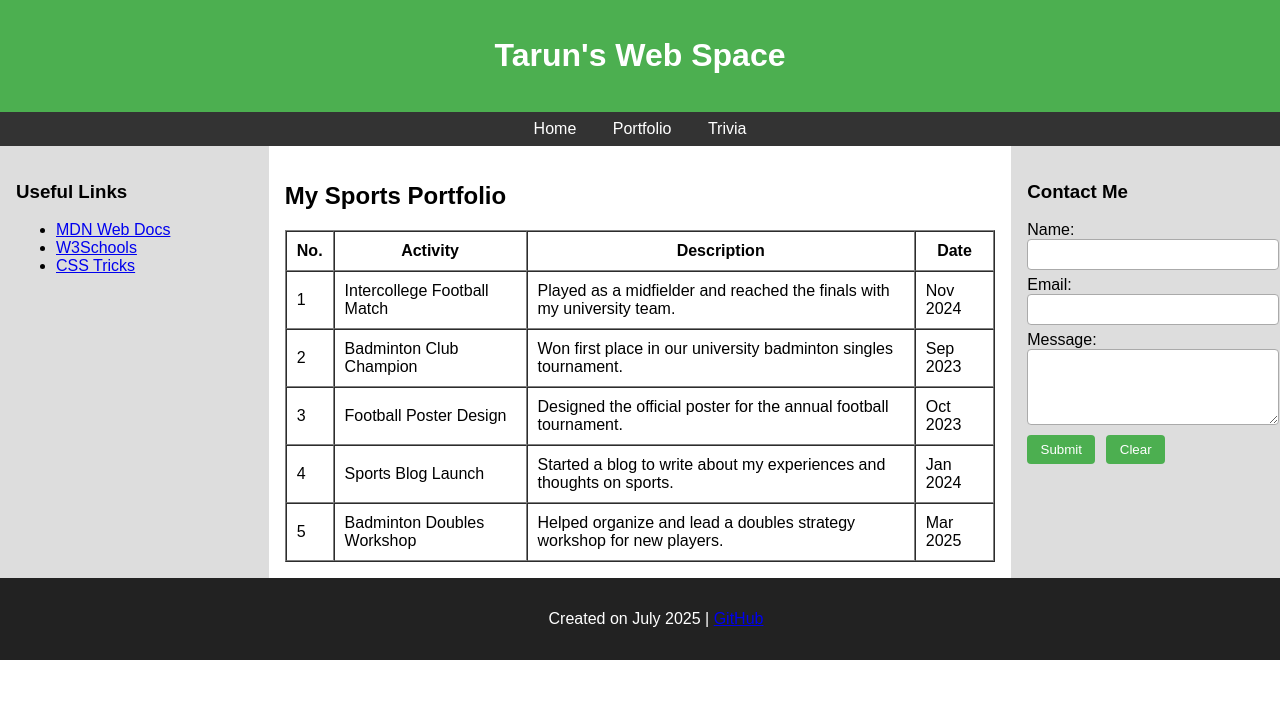
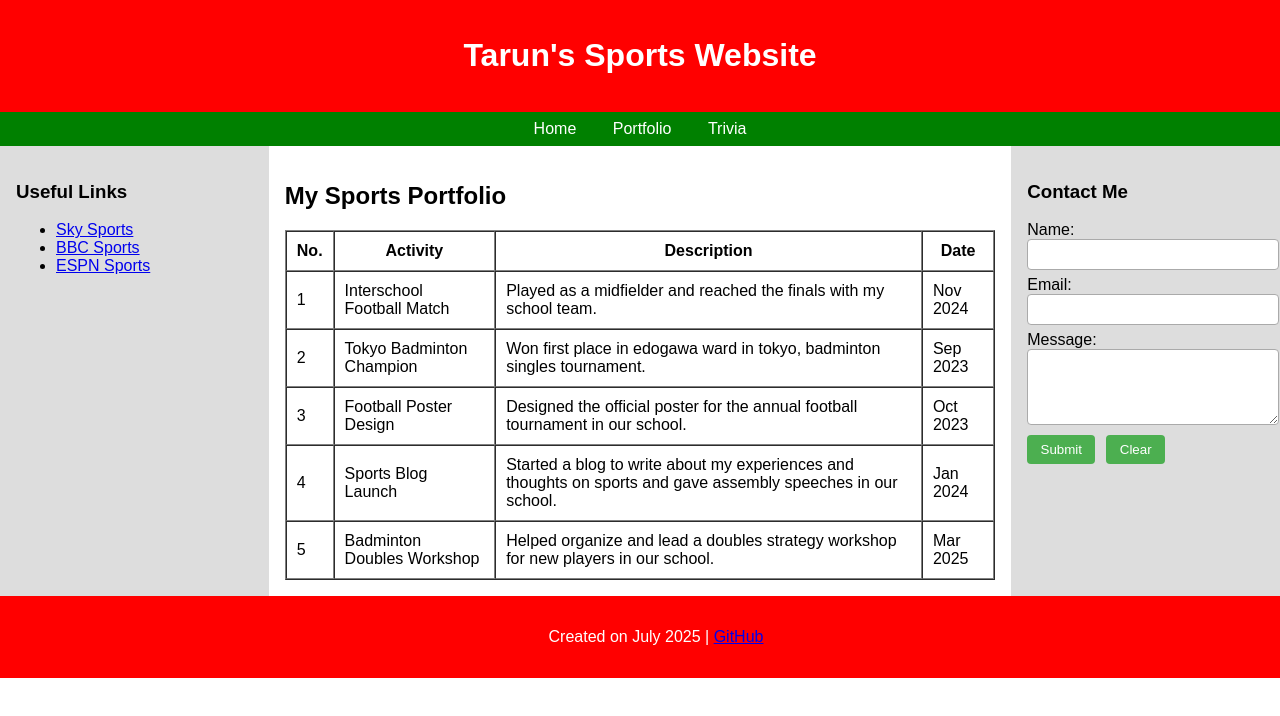
Before and after one commit to tar123-zx/my-personal-website, a plain HTML site: page portfolio.html in a window 1280 px wide. Shown: the top 716 px of the page. Drawn offline with Linux system fonts and the light colour scheme.

Commit message:
Add files via upload

```diff
--- a/portfolio.html
+++ b/portfolio.html
@@ -7,7 +7,7 @@
 </head>
 <body>
   <header>
-    <h1>Tarun's Web Space</h1>
+    <h1>Tarun's Sports Website</h1>
   </header>
 
   <nav>
@@ -20,9 +20,9 @@
     <aside class="left">
       <h3>Useful Links</h3>
       <ul>
-        <li><a href="https://developer.mozilla.org/" target="_blank">MDN Web Docs</a></li>
-        <li><a href="https://www.w3schools.com/" target="_blank">W3Schools</a></li>
-        <li><a href="https://css-tricks.com/" target="_blank">CSS Tricks</a></li>
+        <li><a href="https://www.skysports.com/" target="_blank">Sky Sports</a></li>
+        <li><a href="https://www.bbc.com/sport/" target="_blank">BBC Sports</a></li>
+        <li><a href="https://global.espn.com//" target="_blank">ESPN Sports</a></li>
       </ul>
     </aside>
 
@@ -37,32 +37,32 @@
         </tr>
         <tr>
           <td>1</td>
-          <td>Intercollege Football Match</td>
-          <td>Played as a midfielder and reached the finals with my university team.</td>
+          <td>Interschool Football Match</td>
+          <td>Played as a midfielder and reached the finals with my school team.</td>
           <td>Nov 2024</td>
         </tr>
         <tr>
           <td>2</td>
-          <td>Badminton Club Champion</td>
-          <td>Won first place in our university badminton singles tournament.</td>
+          <td>Tokyo Badminton Champion</td>
+          <td>Won first place in edogawa ward in tokyo, badminton singles tournament.</td>
           <td>Sep 2023</td>
         </tr>
         <tr>
           <td>3</td>
           <td>Football Poster Design</td>
-          <td>Designed the official poster for the annual football tournament.</td>
+          <td>Designed the official poster for the annual football tournament in our school.</td>
           <td>Oct 2023</td>
         </tr>
         <tr>
           <td>4</td>
           <td>Sports Blog Launch</td>
-          <td>Started a blog to write about my experiences and thoughts on sports.</td>
+          <td>Started a blog to write about my experiences and thoughts on sports and gave assembly speeches in our school.</td>
           <td>Jan 2024</td>
         </tr>
         <tr>
           <td>5</td>
           <td>Badminton Doubles Workshop</td>
-          <td>Helped organize and lead a doubles strategy workshop for new players.</td>
+          <td>Helped organize and lead a doubles strategy workshop for new players in our school.</td>
           <td>Mar 2025</td>
         </tr>
       </table>
--- a/style.css
+++ b/style.css
@@ -5,14 +5,14 @@ body {
 }
 
 header {
-  background-color: #4CAF50;
+  background-color: red;
   color: white;
   padding: 1em;
   text-align: center;
 }
 
 nav {
-  background-color: #333;
+  background-color: green;
   padding: 0.5em;
   text-align: center;
 }
@@ -41,7 +41,7 @@ main {
 }
 
 footer {
-  background-color: #222;
+  background-color: red;
   color: white;
   text-align: center;
   padding: 1em;
```
Also changed, not shown: index.html (+7 -7 lines), trivia.html (+11 -8 lines).
